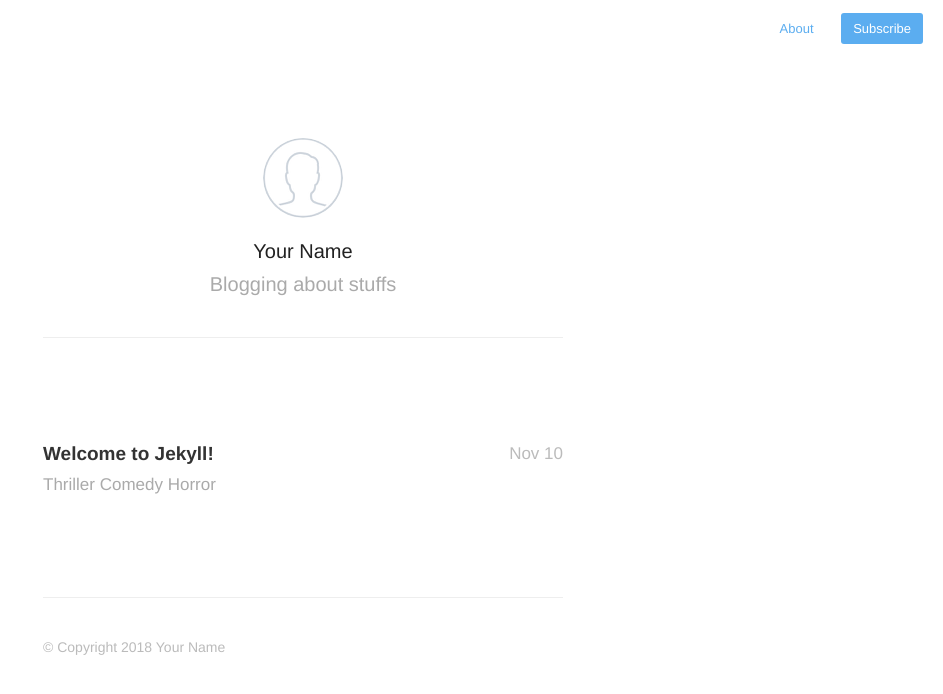
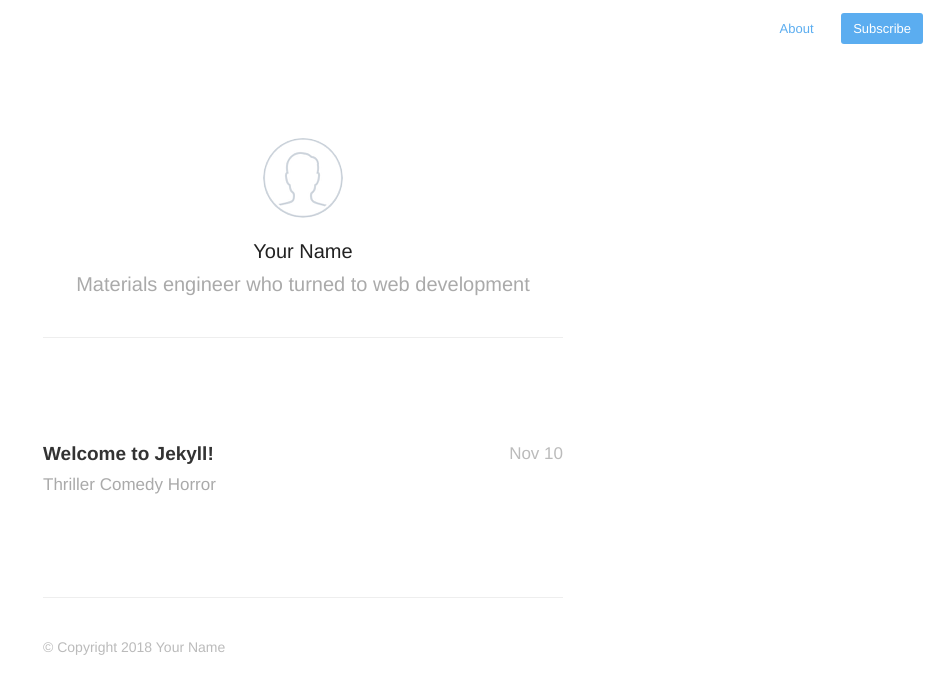
Before and after one commit to anhadgill23/anhadgill23, a Jekyll site: the page built from index.html, in a window 1280 px wide. Shown: the top 694 px of the page, without its empty margins (337-1280 px from the left). Built offline with Jekyll 4.4.1, drawn with Linux system fonts in a browser that asks for light colours; nearby versions of some CDN libraries; the list of posts is cut into pages by our own code.

Commit message:
Updated title

```diff
--- a/_config.yml
+++ b/_config.yml
@@ -1,6 +1,6 @@
-name: Your New Jekyll Site
-description: Blogging about stuffs
-meta_description: "Your New Jekyll Site, Blogging about stuffs"
+name: Anhad Gill
+description: Materials engineer who turned to web development
+meta_description: "Personal Website"
 
 aboutPage: true
 
@@ -9,7 +9,7 @@
 
 plugins: [jekyll-paginate]
 paginate: 20
-domain_name: 'http://yourblog-domain.com'
+domain_name: 'http://www.anhadgill.com/'
 google_analytics: 'UA-XXXXXXXX-X'
 disqus: false
 disqus_shortname: 'your-disqus-shortname'
```
